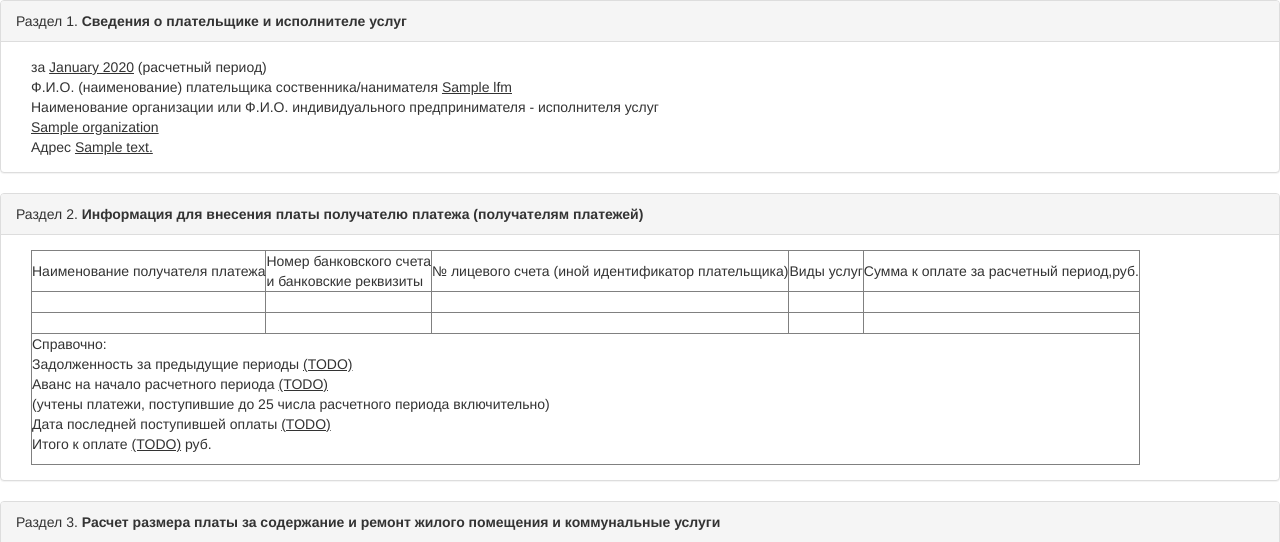
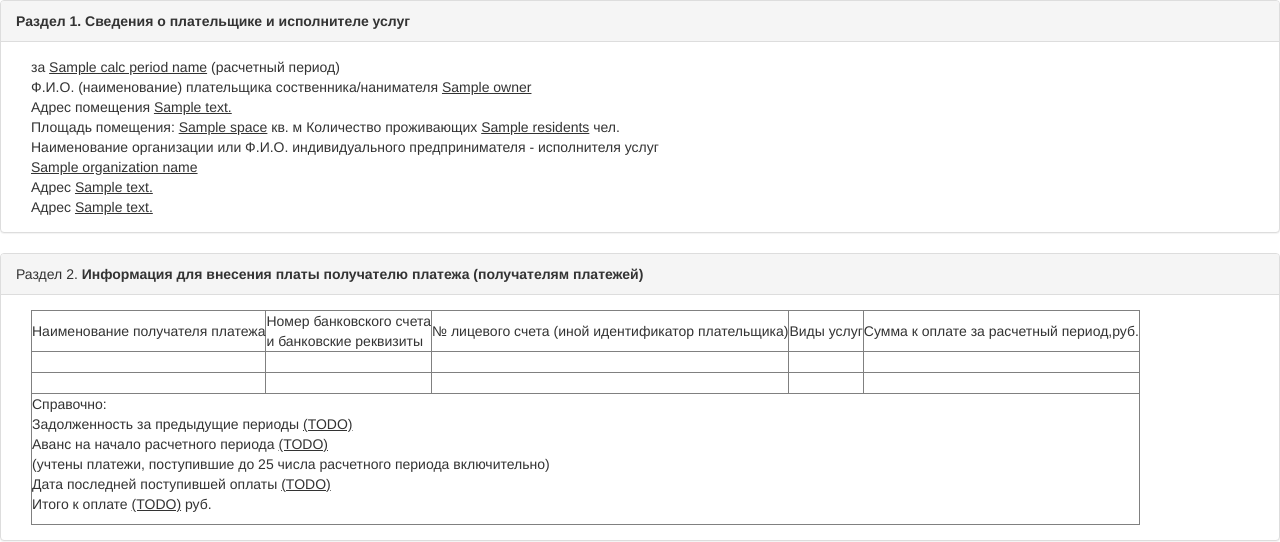
Before and after one commit to orginfo/orginfo, a Django app: template accounting/templates/accounting/report.html in a window 1280 px wide. Shown: the top 542 px of the page. Run offline with Django 3.2, Linux system fonts and the light colour scheme; tables that the repository leaves empty hold one stand-in row (values such as "Sample post"); the template is opened without the code that fills it: values that come from a table or form of the project are taken from there, most other values are stand-ins (such as "Sample title", 1, 10 or a date in 2020); some libraries are stand-ins or nearby versions.

Commit message:
Начал "Раздел 1" платёжного документа.

```diff
--- a/accounting/templates/accounting/report.html
+++ b/accounting/templates/accounting/report.html
@@ -1,24 +1,32 @@
 {% extends "base.html" %}
 
 {% block content %}
-{% if last_payment %}
 <div class="panel panel-default">
-  <div class="panel-heading">Раздел 1. <strong>Сведения о плательщике и исполнителе услуг</strong></div>
+  <div class="panel-heading"><strong>Раздел 1. Сведения о плательщике и исполнителе услуг</strong></div>
   <div class="panel-body">
     <div class="container-fluid">
       <div class="row">
         <div class="col-md-9">
           <div class="row">
             <div class="col-md-9">
-              за <span style="text-decoration: underline">{{period}}</span> (расчетный период)
+              за <span style="text-decoration: underline">{{calc_period_name}}</span> (расчетный период)
             </div>
             <div class="col-md-9">
-              Ф.И.О. (наименование) плательщика соственника/нанимателя <span style="text-decoration: underline">{{last_payment.client.lfm}}</span>
+              Ф.И.О. (наименование) плательщика соственника/нанимателя <span style="text-decoration: underline">{{owner}}</span>
+            </div>
+            <div class="col-md-9">
+              Адрес помещения <span style="text-decoration: underline">{{client_address}}</span>
+            </div>
+            <div class="col-md-9">
+              Площадь помещения: <span style="text-decoration: underline">{{space}}</span> кв. м Количество проживающих <span style="text-decoration: underline">{{residents}}</span> чел.
             </div>
           </div>
           <div class="row">
             <div class="col-md-9">
-              Наименование организации или Ф.И.О. индивидуального предпринимателя - исполнителя услуг <span style="text-decoration: underline">{{last_payment.client.organization.name}}</span>
+              Наименование организации или Ф.И.О. индивидуального предпринимателя - исполнителя услуг <span style="text-decoration: underline">{{organization_name}}</span>
+            </div>
+            <div class="col-md-9">
+              Адрес <span style="text-decoration: underline">{{organization_address}}</span>
             </div>
             <div class="col-md-9">
               Адрес <span style="text-decoration: underline">{{last_payment.real_estate.address}}</span>
@@ -154,15 +162,12 @@
 body { font-size: 8pt; }
 .container-fluid, .panel-heading, .panel-body { padding: 0px; }
 </style>
-{% else %}
-    No payments.
-{% endif %}
 {% endblock %}
 
 {% block script %}
 <script>
 $(document).ready(function () {
-    print();
+    //print();
 });
 </script>
 {% endblock %}
```
Also changed, not shown: accounting/views.py (+55 -8 lines).
